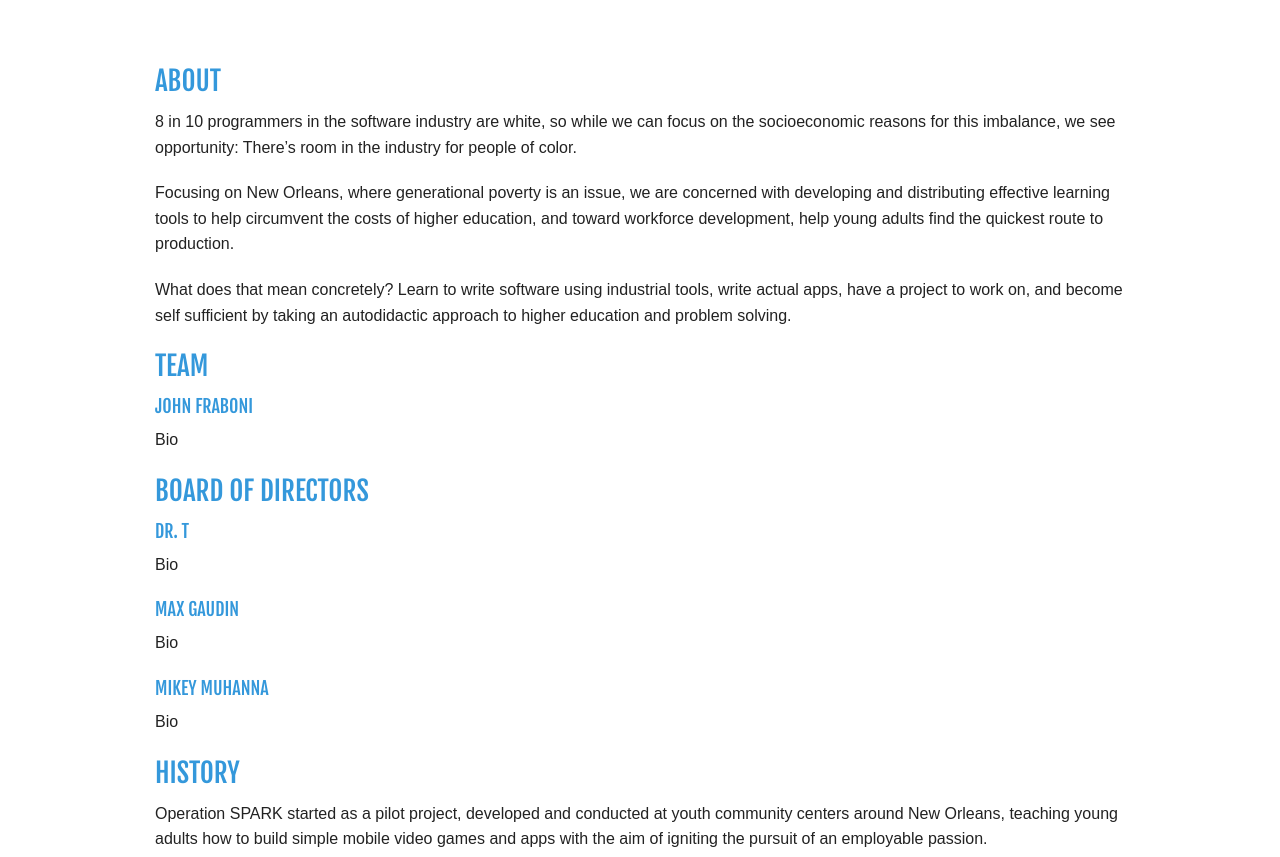
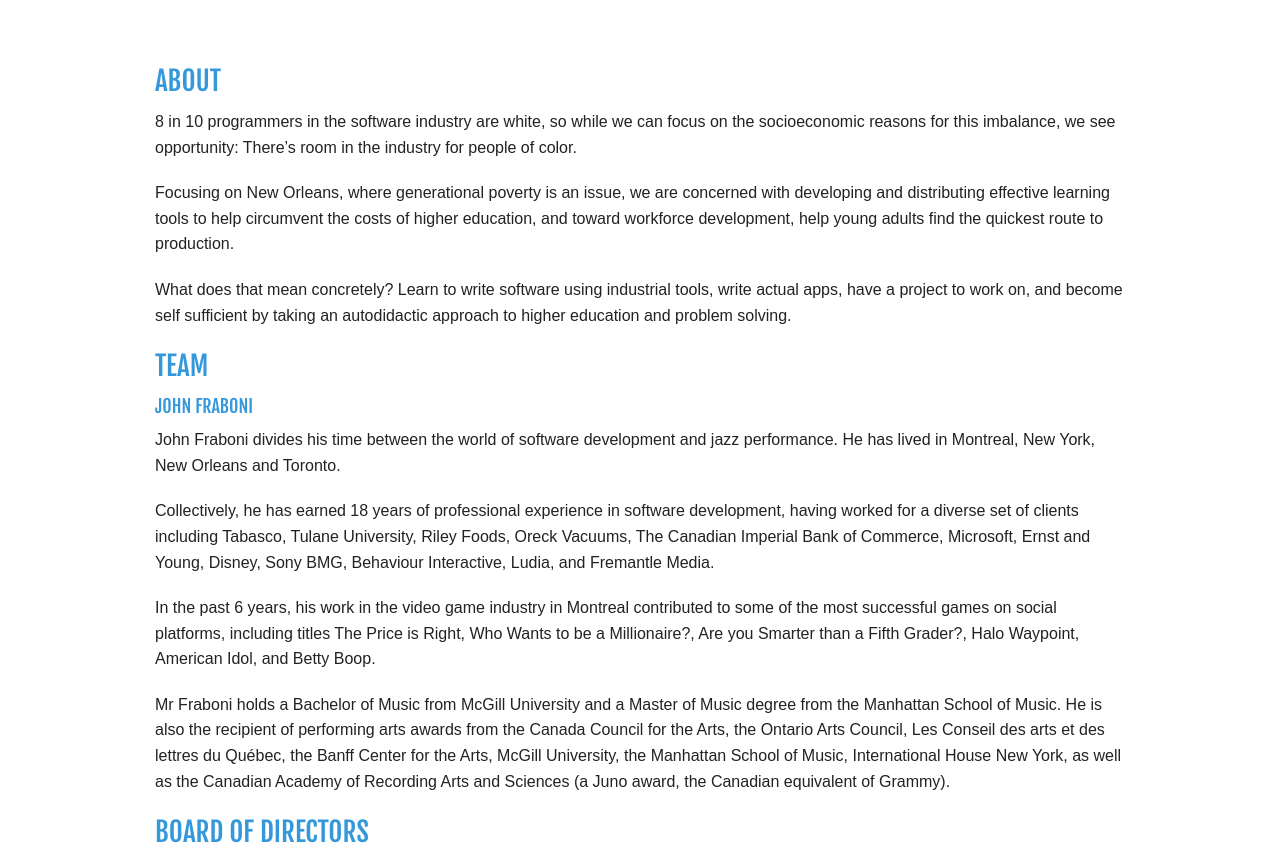
Before and after one commit to OperationSpark/archived-website-markI, a plain HTML site: page about.html in a window 1280 px wide. Shown: the part 87-944 px from the top of the page. Drawn offline with Linux system fonts and the light colour scheme; a web font is replaced by a local one.

Commit message:
* update about, contribute, index, add video on home page

```diff
--- a/about.html
+++ b/about.html
@@ -55,17 +55,29 @@
 
         <h3>Team</h3>
         <h5>John Fraboni</h5>
-        <p>Bio</p>
+        <p>John Fraboni divides his time between the world of software development and jazz performance. He has lived in Montreal, New York, New Orleans and Toronto.
+        </p>
+        <p>
+        Collectively, he has earned 18 years of professional experience in software development, having worked for a diverse set of clients including Tabasco, Tulane University, Riley Foods, Oreck Vacuums, The Canadian Imperial Bank of Commerce, Microsoft, Ernst and Young, Disney, Sony BMG, Behaviour Interactive, Ludia, and Fremantle Media.
+        </p>
+
+        <p>In the past 6 years, his work in the video game industry in Montreal contributed to some of the most successful games on social platforms, including titles The Price is Right, Who Wants to be a Millionaire?, Are you Smarter than a Fifth Grader?, Halo Waypoint, American Idol, and Betty Boop.</p>
+
+        <p>Mr Fraboni holds a Bachelor of Music from McGill University and a Master of Music degree from the Manhattan School of Music. He is also the recipient of performing arts awards from the Canada Council for the Arts, the Ontario Arts Council, Les Conseil des arts et des lettres du Québec, the Banff Center for the Arts, McGill University, the Manhattan School of Music, International House New York, as well as the Canadian Academy of Recording Arts and Sciences (a Juno award, the Canadian equivalent of Grammy).</p>
 
         <h3>Board of Directors</h3>
-        <h5>Dr. T</h5>
-        <p>Bio</p>
+        <h5>Dr. Vera Triplett</h5>
+        <p>Dr. Vera Triplett is a lifelong educator and child advocate. She has worked as a fierce advocate for eduction reform and other matters impacting children.</p>
 
         <h5>Max Gaudin</h5>
-        <p>Bio</p>
+        <p>Max Gaudin </p>
 
         <h5>Mikey Muhanna</h5>
-        <p>Bio</p>
+        <p>Mikey is a nerd. By day, he is works as a quantitative analyst at Morgan Stanley Alternative Investment Partners. By night, he helps run Operation Spark, an education non-profit he cofounded that teaches coding to low-opportunity students before they launch in college or careers. Additionally, he hosts the monthly ed-tech social, Little Bets, and co-founded of the start up, WillowEducation, a reimagined education management consulting company.
+        </p>
+        <p>
+        Previously, he has worked as an actuarial consultant in Chicago and was a Teach For America corps member in New Orleans. Mikey holds a Bachelor of Science in Economics from Duke University where he also minored in Music and Arabic.</p>
+        </p>
 
         <h3>History</h3>
         <p>Operation SPARK started as a pilot project, developed and conducted at youth community centers around New Orleans, teaching young adults how to build simple mobile video games and apps with the aim of igniting the pursuit of an employable passion.</p>
```
Also changed, not shown: contribute.html (+15 -2 lines), index.html (+7 -3 lines), img/chris-boudy.png (added).
